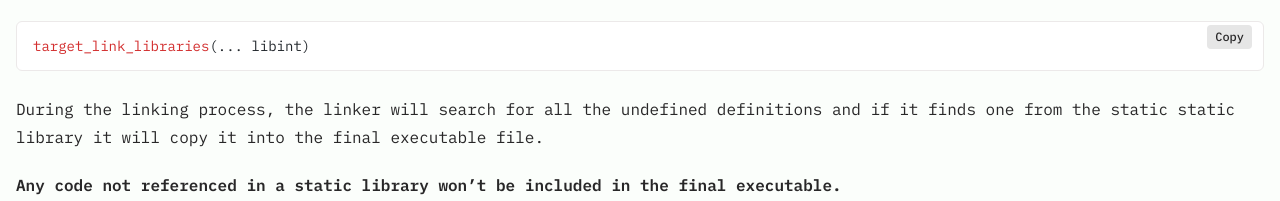
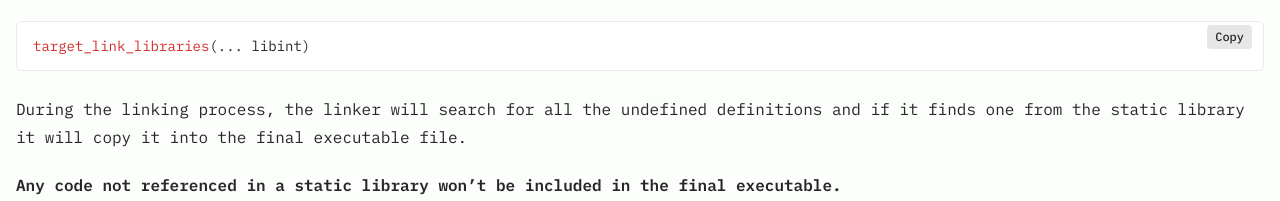
Before and after one commit to timrwwatson/tim-watson-dist, a plain HTML site: page posts/building-a-cpp-program/index.html in a window 1280 px wide. Shown: the part 5267-5468 px from the top of the page. Drawn offline with Linux system fonts and the light colour scheme.

Commit message:
remove static static

```diff
--- a/posts/building-a-cpp-program/index.html
+++ b/posts/building-a-cpp-program/index.html
@@ -286,7 +286,7 @@ Tags
 <p>Throughout a CMAKE project you can then reuse these static libraies by defining it using the <code>target libraries</code> declaration:</p>
 <pre class="astro-code astro-code-themes min-light night-owl" style="background-color:#ffffff;--shiki-dark-bg:#011627;color:#24292eff;--shiki-dark:#d6deeb; overflow-x: auto; white-space: pre-wrap; word-wrap: break-word;" tabindex="0" data-language="cmake"><code><span class="line"><span style="color:#D32F2F;--shiki-dark:#C792EA">target_link_libraries</span><span style="color:#24292EFF;--shiki-dark:#D6DEEB">(... libint)</span></span>
 <span class="line"></span></code></pre>
-<p>During the linking process, the linker will search for all the undefined definitions and if it finds one from the static static library it will copy it into the final executable file.</p>
+<p>During the linking process, the linker will search for all the undefined definitions and if it finds one from the static library it will copy it into the final executable file.</p>
 <p><strong>Any code not referenced in a static library won’t be included in the final executable.</strong></p>
 <p>The alternative to static libraries/linking is dynamic linking (in CMAKE this is called shared libraries). This is where the linking process doesn’t happen at build time but instead runtime. Therefore, when the program executable runs it will attempt to resolve any symbols it still doesn’t know about. Think <code>.dll</code> files on windows, which stand for dynamic link library, a process might attempt to load one of these during runtime. The advantage here is that the distributed code can be smaller in size because it relies upon a common already distributed file (such as a <code>.dll</code> file) that can be loaded when it’s ran. However if this file can’t be found or isn’t located in the expected location then the program will fail to execute.</p>
 <p>The main difference when implmenting this in CMAKE is changing the <code>STATIC</code> keyword for <code>SHARED</code>.</p>
```
